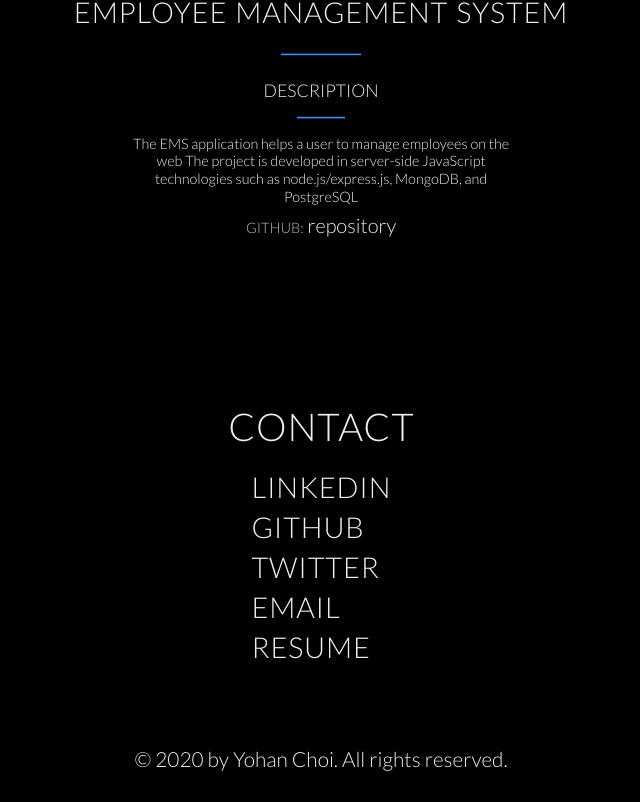
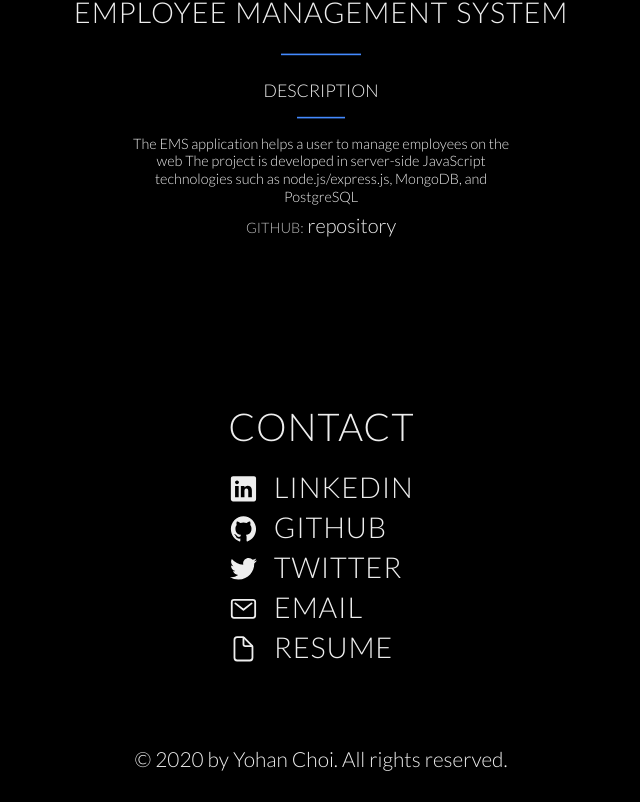
Before and after one commit to cyh0968/portfolio-website, a Next.js app: page / in a window 1280 px wide. Shown: the part 3577-4379 px from the top of the page, without its empty margins (319-959 px from the left). Built offline with nearby package versions, Linux system fonts and the light colour scheme.

Commit message:
add react icons to homepage

```diff
--- /dev/null
+++ b/components/ui-components/icons/index.js
@@ -0,0 +1,5 @@
+export { IoLogoLinkedin as LinkedInIcon } from 'react-icons/io5';
+export { IoLogoGithub as GithubIcon } from 'react-icons/io5';
+export { IoLogoTwitter as TwitterIcon } from 'react-icons/io5';
+export { IoMailOutline as MailIcon } from 'react-icons/io5';
+export { IoDocumentOutline as ResumeIcon } from 'react-icons/io5';
--- /dev/null
+++ b/components/ui-components/index.js
@@ -0,0 +1 @@
+export { LinkedInIcon, GithubIcon, TwitterIcon, MailIcon, ResumeIcon } from './icons';
--- a/package.json
+++ b/package.json
@@ -6,6 +6,7 @@
         "next": "^10.0.6",
         "react": "^17.0.1",
         "react-dom": "^17.0.1",
+        "react-icons": "^4.2.0",
         "sass": "^1.32.8"
     },
     "scripts": {
@@ -14,8 +15,8 @@
         "dev": "next dev"
     },
     "devDependencies": {
-        "prettier": "^2.1.2",
         "eslint": "^7.20.0",
-        "eslint-plugin-react": "^7.22.0"
+        "eslint-plugin-react": "^7.22.0",
+        "prettier": "^2.1.2"
     }
 }
--- a/pages/homepage/homepage.component.jsx
+++ b/pages/homepage/homepage.component.jsx
@@ -1,5 +1,6 @@
 import styles from './homepage.module.scss';
 import { Layout } from '../../components/layout';
+import { LinkedInIcon, GithubIcon, TwitterIcon, MailIcon, ResumeIcon } from '../../components/ui-components';
 
 function Homepage() {
     return (
@@ -162,29 +163,29 @@ function Homepage() {
                                     target="_blank"
                                     className="contact-link"
                                 >
-                                    <ion-icon name="logo-linkedin" className="contact-icon"></ion-icon>Linkedin
+                                    <LinkedInIcon name="logo-linkedin" className="contact-icon"></LinkedInIcon>Linkedin
                                 </a>
                             </li>
                             <li>
                                 <a href="https://github.com/yohan-choi-dev" target="_blank" className="contact-link">
-                                    <ion-icon name="logo-github" className="contact-icon"></ion-icon>GITHUB
+                                    <GithubIcon name="logo-github" className="contact-icon"></GithubIcon>GITHUB
                                 </a>
                             </li>
 
                             <li>
                                 <a href="https://twitter.com/remember2019" target="_blank" className="contact-link">
-                                    <ion-icon name="logo-twitter" className="contact-icon"></ion-icon>TWITTER
+                                    <TwitterIcon name="logo-twitter" className="contact-icon"></TwitterIcon>TWITTER
                                 </a>
                             </li>
                             <li>
                                 <a href="malito:yohan.choi.dev@gmail.com" target="_blank" className="contact-link">
-                                    <ion-icon name="mail-outline" className="contact-icon"></ion-icon>EMAIL
+                                    <MailIcon name="mail-outline" className="contact-icon"></MailIcon>EMAIL
                                 </a>
                             </li>
 
                             <li>
                                 <a href="https://tinyurl.com/y4yncva7" target="_blank" className="contact-link">
-                                    <ion-icon name="document-outline" className="contact-icon"></ion-icon>RESUME
+                                    <ResumeIcon name="document-outline" className="contact-icon"></ResumeIcon>RESUME
                                 </a>
                             </li>
                         </ul>
```
Also changed, not shown: 1 other file (tests, documents, lock files or other folders).
